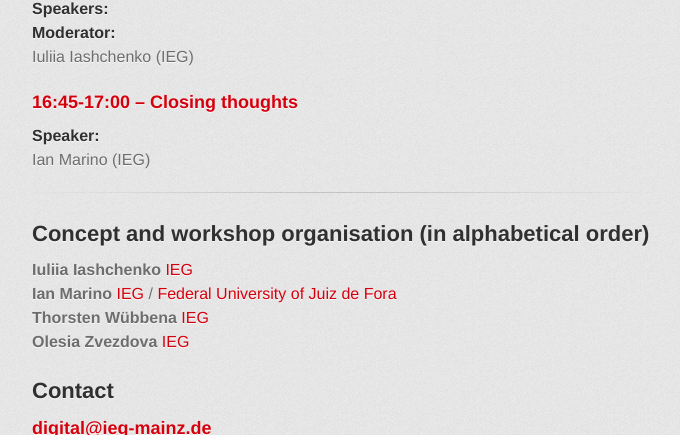
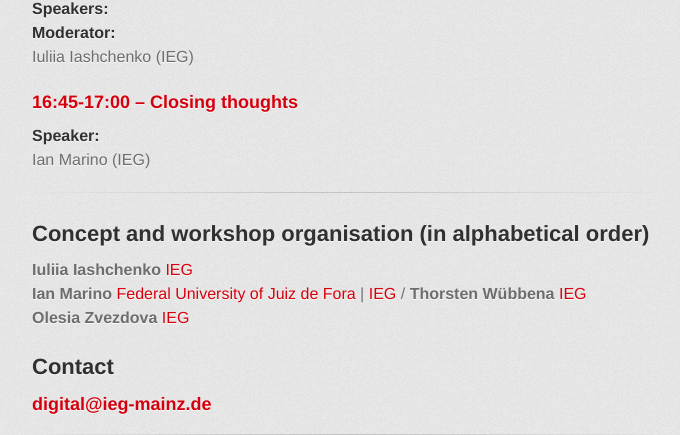
Before and after one commit to ieg-dhr/LivArch-Workshop_II, a Jekyll site: the page built from index.md, in a window 1280 px wide and 900 px high, scrolled down 2606 px, cut to the strip 0-435 px from the top of the window. Shown: the whole strip, without its empty margins (298-978 px from the left). Built offline with Jekyll 4.4.1, drawn with Linux system fonts in a browser that asks for light colours; some web fonts are replaced.

```diff
--- a/index.md
+++ b/index.md
@@ -68,7 +68,7 @@ Ian Marino (IEG)
 ## Concept and workshop organisation (in alphabetical order)
 
 **Iuliia Iashchenko** [IEG](https://www.ieg-mainz.de/fellow/dr-iuliia-iashchenko/)
-**Ian Marino** [IEG](https://www.ieg-mainz.de/en/person/marino/) / [Federal University of Juiz de Fora](https://www2.ufjf.br/ppghistoria-en/ian-kisil-marino/)
+**Ian Marino** [Federal University of Juiz de Fora](https://www2.ufjf.br/ppghistoria-en/ian-kisil-marino/) | [IEG](https://www.ieg-mainz.de/en/person/marino/) /
 **Thorsten Wübbena** [IEG](https://www.ieg-mainz.de/en/person/wuebbena/)
 **Olesia Zvezdova** [IEG](https://www.ieg-mainz.de/fellow/dr-olesia-zvezdova/)
 
```
